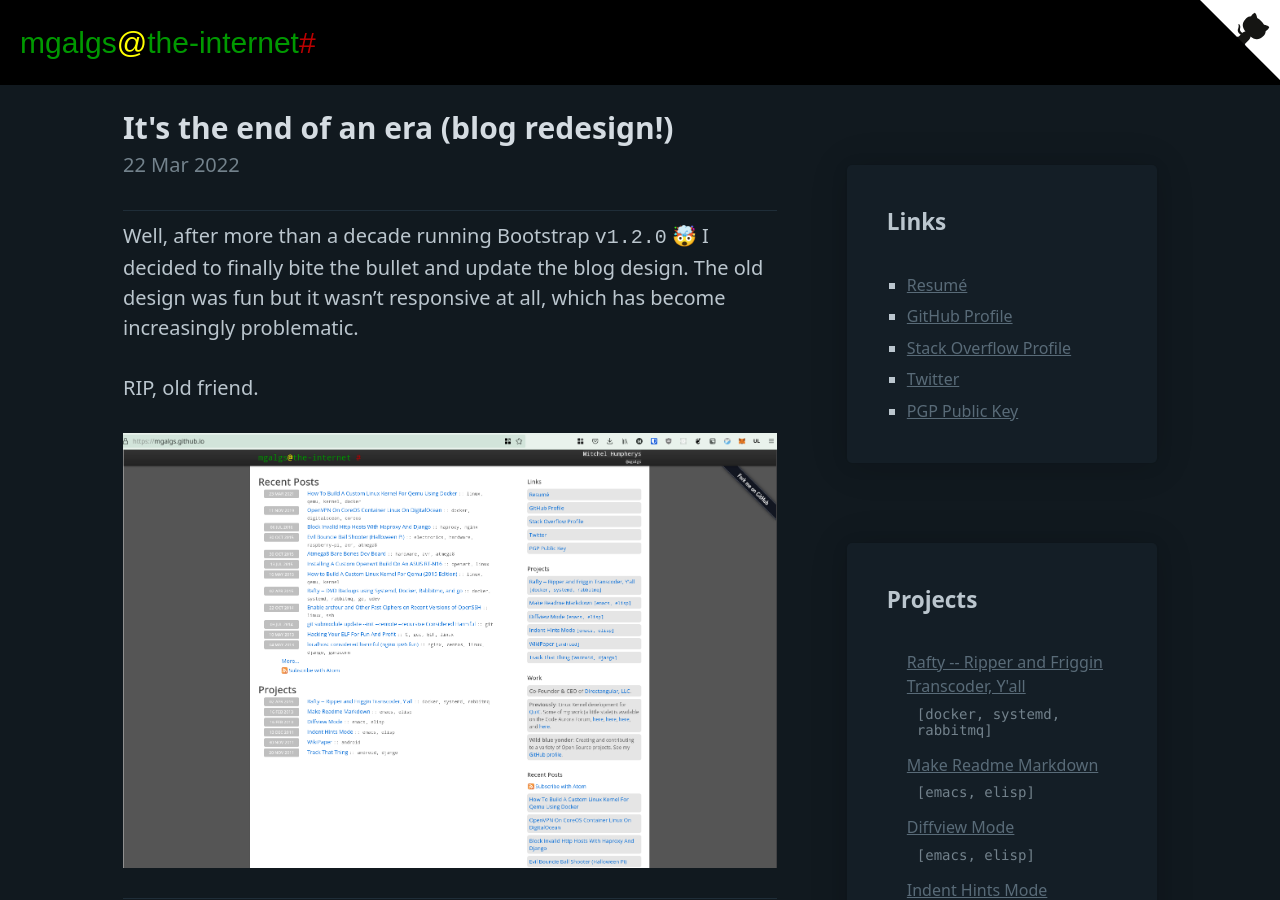
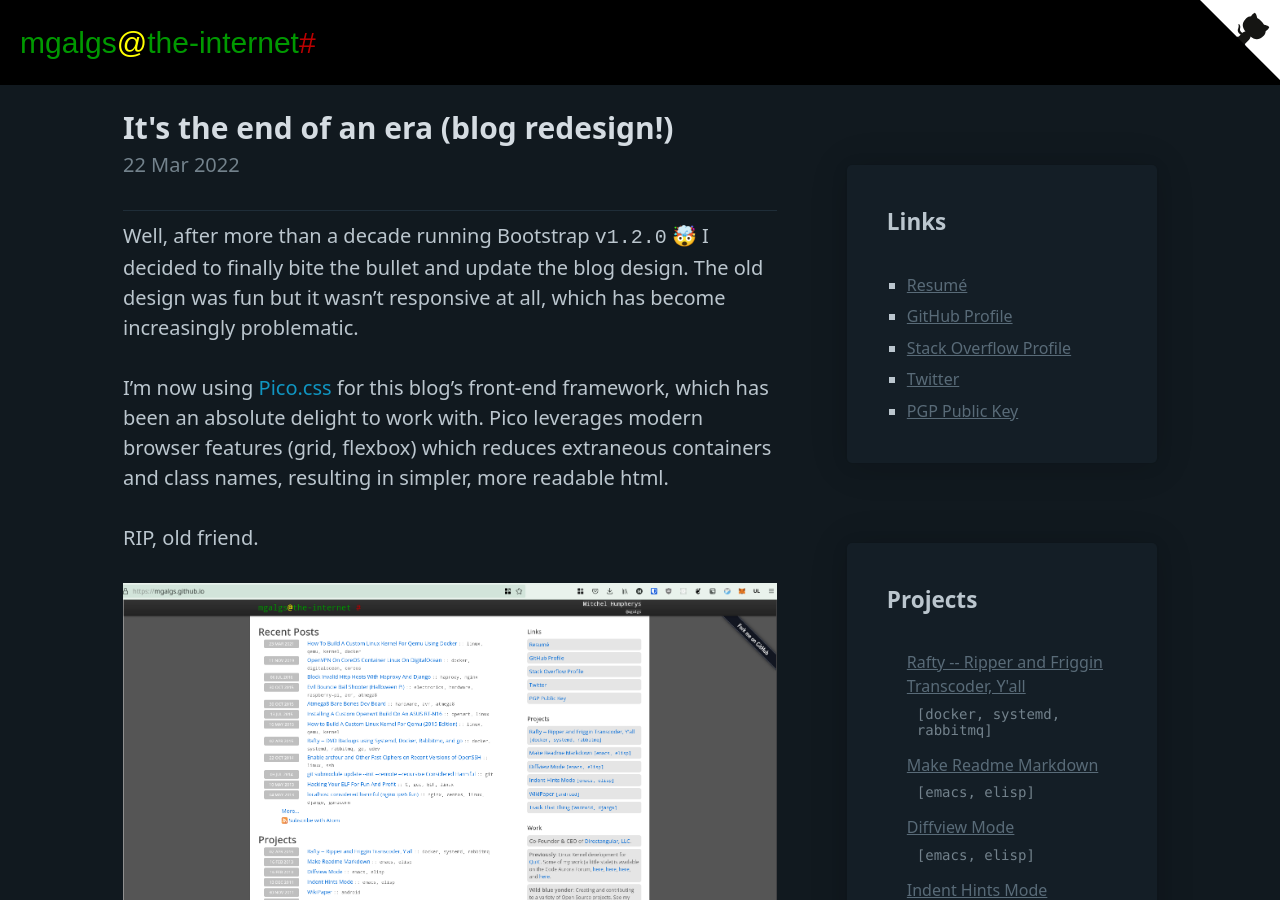
Before and after one commit to mgalgs/mgalgs.github.io, a Jekyll site: the page built from _posts/2022-03-22-end-of-an-era.md, in a window 1280 px wide and 900 px high. Built offline with Jekyll 4.4.1, drawn with Linux system fonts in a browser that asks for light colours; some web fonts are replaced.

Commit message:
post: end-of-era: Mention Pico.css

```diff
--- a/_posts/2022-03-22-end-of-an-era.md
+++ b/_posts/2022-03-22-end-of-an-era.md
@@ -9,6 +9,11 @@ decided to finally bite the bullet and update the blog design. The old
 design was fun but it wasn't responsive at all, which has become
 increasingly problematic.
 
+I'm now using [Pico.css](https://picocss.com/) for this blog's front-end
+framework, which has been an absolute delight to work with. Pico leverages
+modern browser features (grid, flexbox) which reduces extraneous containers
+and class names, resulting in simpler, more readable html.
+
 RIP, old friend.
 
 <a target="_blank" href="/images/end-of-an-era-blog-redesign.png">
```
